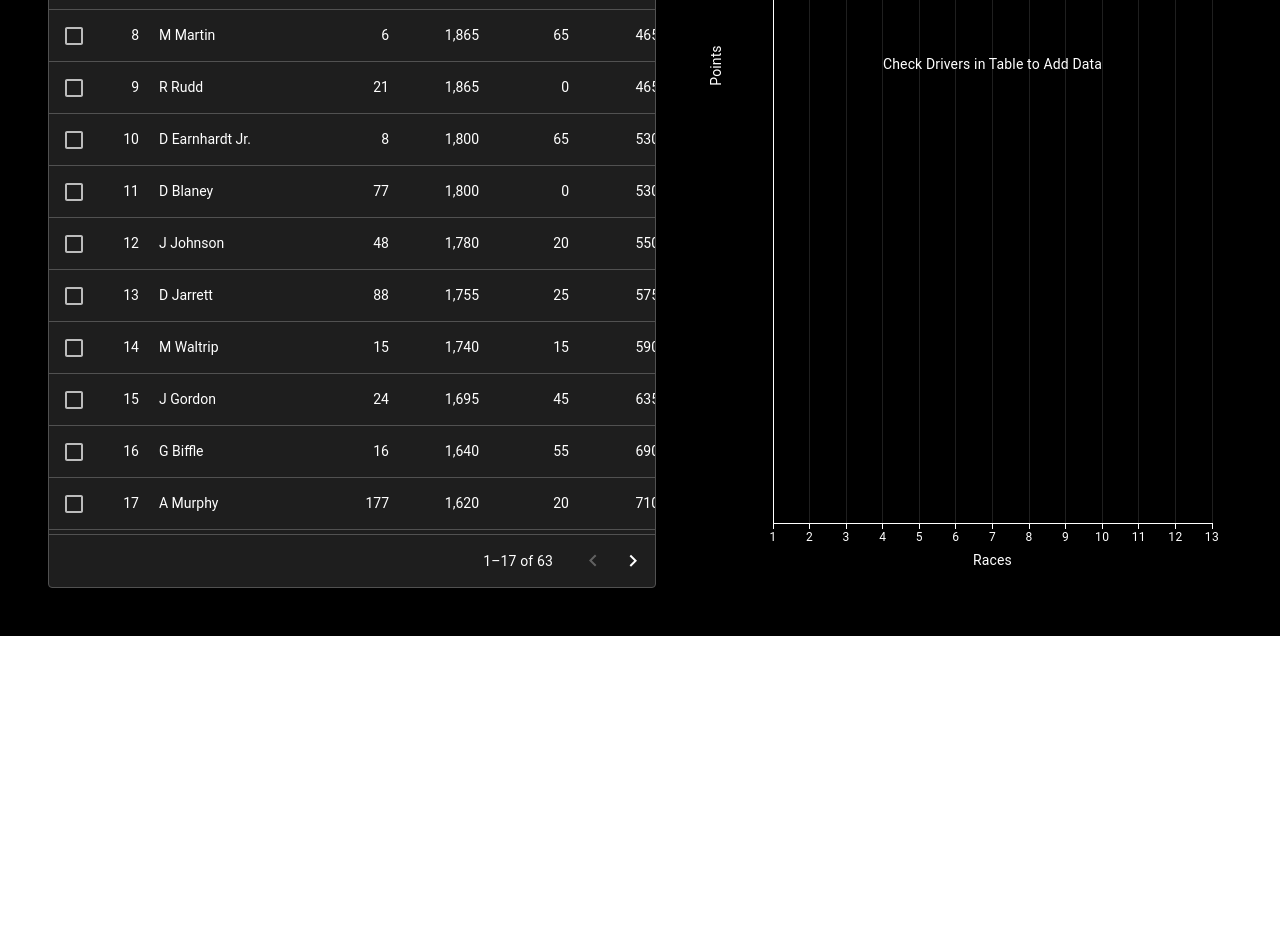
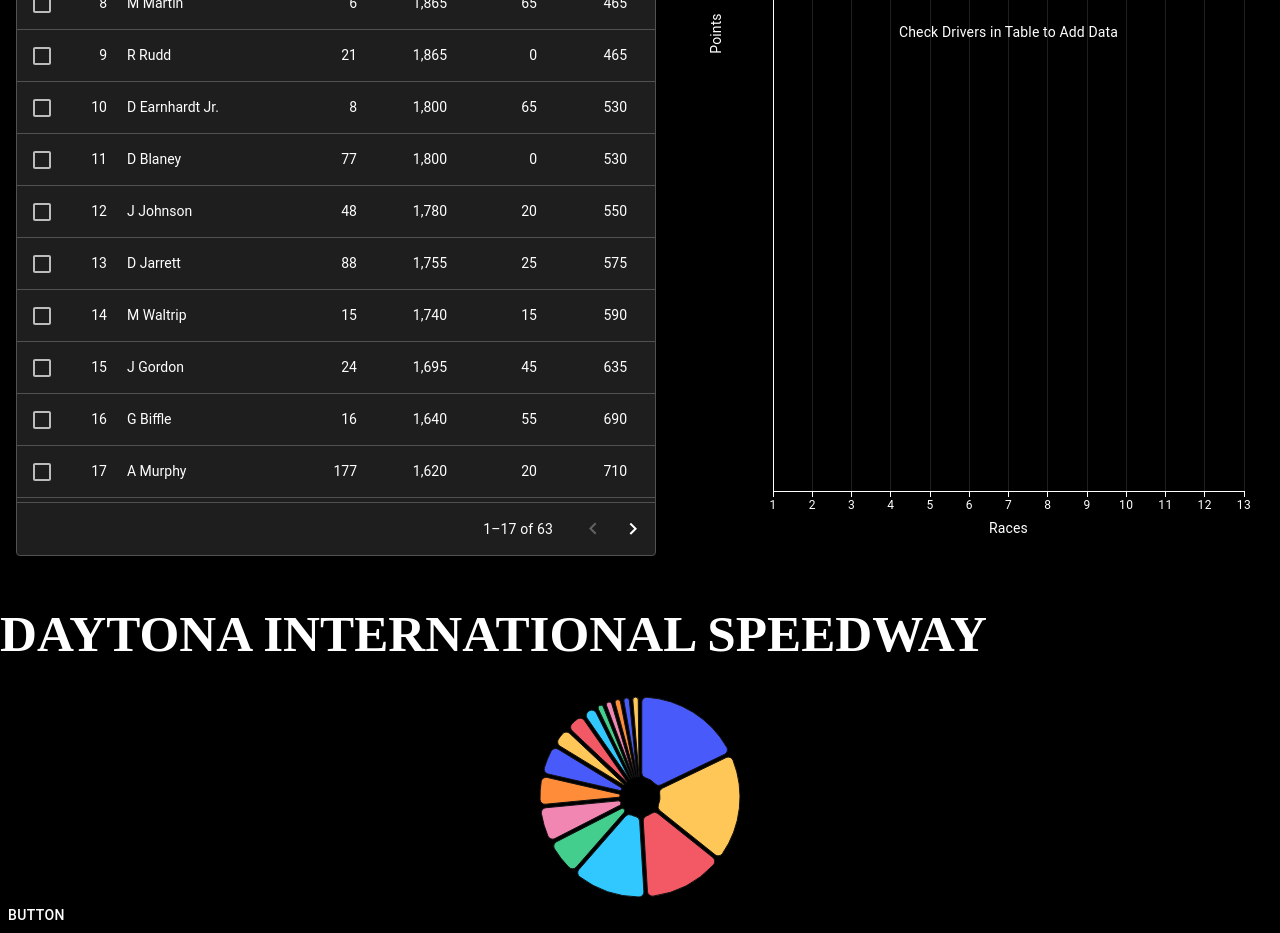
Before and after one commit to AsMurphy-student/nr2003-points-site, a React (Vite) app: page / in a window 1280 px wide. Shown: the part 460-1393 px from the top of the page. Before the commit the page ends 1096 px from the top, so only its background shows below. Built offline with nearby package versions, Linux system fonts and the light colour scheme.

Commit message:
Created component for pie chart of laps led

```diff
--- a/src/App.tsx
+++ b/src/App.tsx
@@ -1,16 +1,17 @@
 import { useState } from 'react'
 import './App.css'
 import { ChartContainer, LineChart, LinePlot, LineSeriesType } from '@mui/x-charts'
-import { Box, createTheme, Stack } from '@mui/material'
+import { Box, Button, createTheme, Stack } from '@mui/material'
 
 import { driversData, driversPointsPerRace, racesData } from './jsonFetchers/rosterData'
 
 import { DataGrid, GridColDef, GridColumnsPanel, GridRowsProp, GridValidRowModel } from '@mui/x-data-grid';
 import { ThemeProvider } from '@emotion/react'
 import ChartLineGraph from './components/ChartLineGraph'
+import LapPieChart from './components/LapPieChart'
 
 function App() {
-  // const [count, setCount] = useState(0);
+  const [count, setCount] = useState(0);
 
   const defaultTheme = createTheme({
     palette: {
@@ -34,8 +35,22 @@
 
   return (
         <ThemeProvider theme={defaultTheme}>
-          <Box sx={{padding: '2rem', backgroundColor: 'secondary.main'}}>
+          <Box sx={{flexGrow: 1, minHeight: '100vh', backgroundColor: 'secondary.main', placeContent: 'center'}}>
             <ChartLineGraph driversData={driversData} driversPointsPerRace={driversPointsPerRace} racesData={racesData} />
+            <h1 style={{color: 'white'}}>{racesData[count].raceName}</h1>
+            <LapPieChart raceData={racesData[count]} />
+          <Button
+          onClick={() => {
+            if (count < racesData.length - 1) {
+              setCount(count + 1);
+            }
+            else {
+              setCount(0);
+            }
+          }}
+          sx={{color: 'secondary.contrastText'}}>
+            Button
+          </Button>
           </Box>
         </ThemeProvider>
   )
--- a/src/components/ChartLineGraph.tsx
+++ b/src/components/ChartLineGraph.tsx
@@ -2,7 +2,7 @@
 import { LineChart, LineSeriesType } from '@mui/x-charts'
 import { Box, Stack} from '@mui/material'
 
-import { DataGrid, GridColDef, GridRowsProp, GridValidRowModel } from '@mui/x-data-grid';
+import { DataGrid, GridColDef, GridColumnHeaderMenu, GridRowsProp, GridValidRowModel } from '@mui/x-data-grid';
 import { Driver } from '../interfaces/driver';
 import { race } from '../interfaces/race';
 
@@ -179,10 +179,10 @@
   const xAxisRaceArray = new Array(racesData.length).fill(null).map((_,i) => i + 1)
 
   return (
-          <Box sx={{flexGrow: 1, minHeight: '100vh', backgroundColor: 'secondary.main'}}>
     <Stack direction='row' sx={{ flexGrow: 1}}>
       <Box sx={{ height: 1000, width: '50%', margin: 0, padding: '1rem' }}>
         <DataGrid
+          slotProps={{columnMenu: {color: 'secondary.contrastText'}}}
           rows={rows}
           columns={columns}
           autoPageSize
@@ -233,7 +233,6 @@
         />
       </Box>
     </Stack>
-          </Box>
   )
 }
 
--- /dev/null
+++ b/src/components/LapPieChart.tsx
@@ -0,0 +1,49 @@
+
+import { Box} from '@mui/material'
+import { race } from '../interfaces/race';
+import { PieChart, PieValueType } from '@mui/x-charts';
+
+function LapPieChart(props: {raceData: race, height: number}) {
+  const { raceData, height = 200} = props;
+
+  let dataArray: PieValueType[] = [];
+
+  for (let d=0;d<raceData.finishes.length;d++) {
+    if (raceData.finishes[d].lapsLed > 0) {
+      const data: PieValueType = {
+        id: dataArray.length,
+        value: raceData.finishes[d].lapsLed,
+        label: raceData.finishes[d].driverName,
+      };
+
+      dataArray.push(data);
+    }
+  }
+
+  dataArray.sort((a, b) => {
+    return b.value - a.value;
+  });
+
+  return (
+            <PieChart
+              series={[
+                {
+                  data: dataArray,
+                  innerRadius: 20,
+                  outerRadius: 100,
+                  paddingAngle: 2,
+                  cornerRadius: 5,
+                },
+              ]}
+              hideLegend
+              height={height}
+            />
+  )
+}
+
+// Does not actually work just gets rid of error
+LapPieChart.defaultProps = {
+  height: 200
+}
+
+export default LapPieChart
--- a/src/interfaces/race.ts
+++ b/src/interfaces/race.ts
@@ -15,7 +15,7 @@
 
 interface race {
     qualis: qualiDriver[];
-    races: raceDriver[];
+    finishes: raceDriver[];
     raceName: string;
     raceDate: string;
     cautions: string;
--- a/src/jsonFetchers/rosterData.ts
+++ b/src/jsonFetchers/rosterData.ts
@@ -45,7 +45,7 @@
 
     const race: race = {
         qualis: qualis,
-        races: finishes,
+        finishes: finishes,
         raceName: races[r].raceName,
         raceDate: races[r].raceDate,
         cautions: races[r].cautions,
@@ -187,7 +187,7 @@
             }
             continue;
         }
-        let pt = (5 * (racesData[p].races.length - (driversData[d].finishPositions[p] - 1)));
+        let pt = (5 * (racesData[p].finishes.length - (driversData[d].finishPositions[p] - 1)));
 
         let lapsDriverLed = races[p].race[finishingPosition - 1].lapsLed;
 
```
Lines whose indentation alone changed are shown as unchanged.
